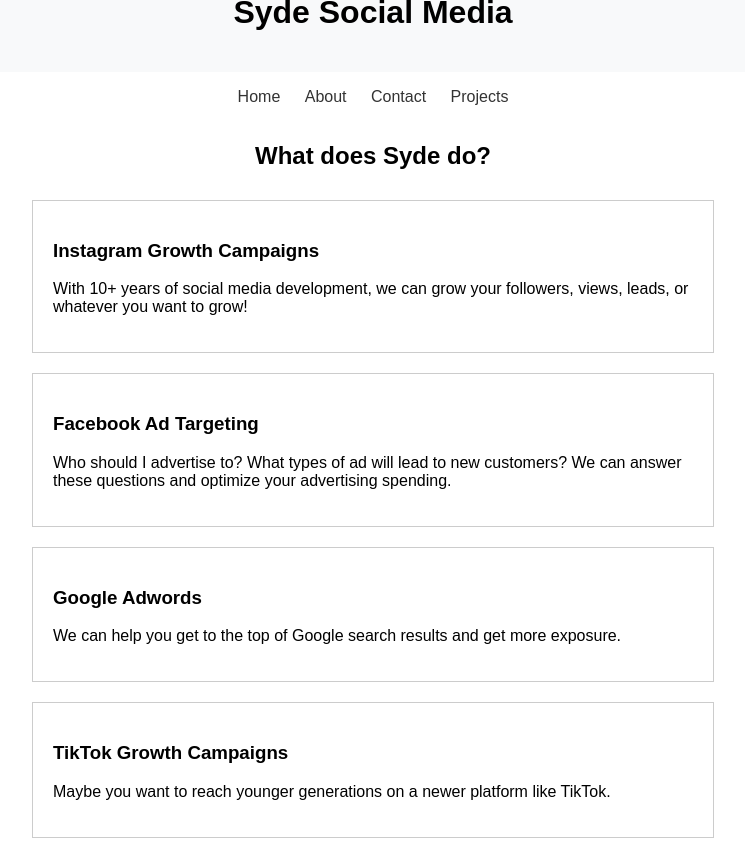
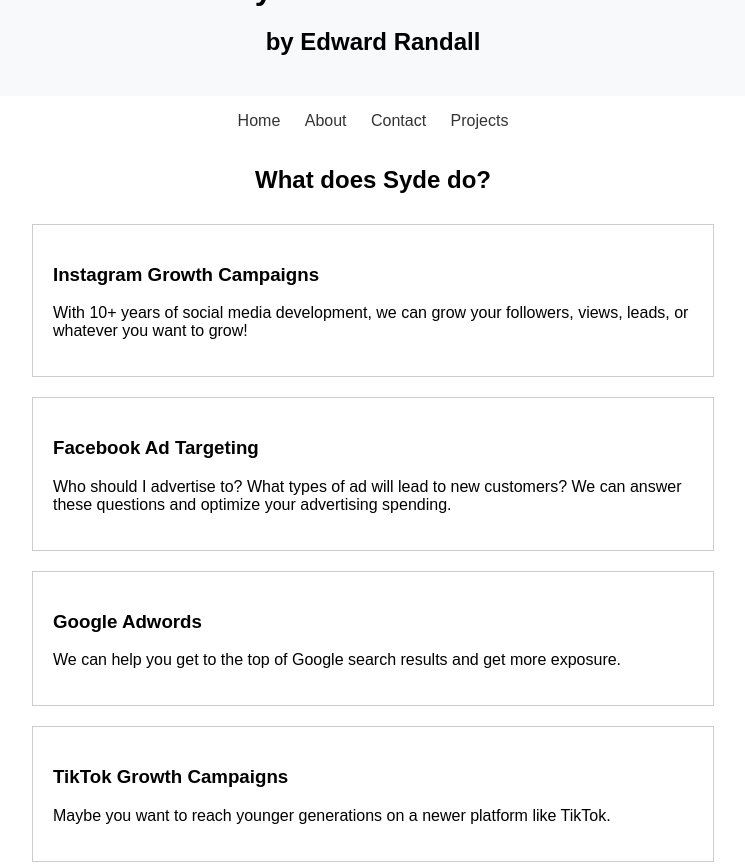
Before and after one commit to edwrand/SSMpage, a website: page index.html in a window 1280 px wide. Shown: the whole page, without its empty margins (267-1012 px from the left). Drawn offline with Linux system fonts and the light colour scheme.

Commit message:
adding to home page

```diff
--- a/index.html
+++ b/index.html
@@ -9,6 +9,7 @@
 <body>
     <header>
         <h1>Syde Social Media</h1>
+        <h2>by Edward Randall</h2>
     </header>
     <nav>
         <ul>
```
